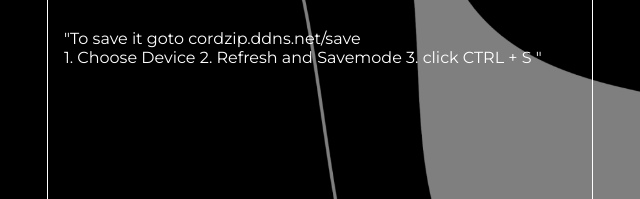
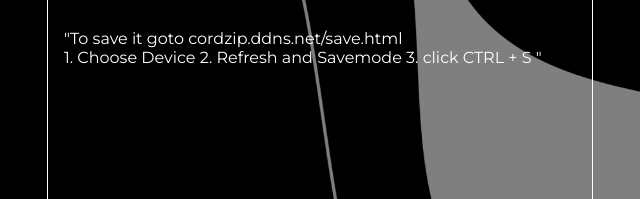
Before and after one commit to catkatwu/cordzip, a plain HTML site: page index.html in a window 1280 px wide. Shown: the part 258-457 px from the top of the page, 640-1280 px from the left. Drawn offline with Linux system fonts and the light colour scheme.

Commit message:
Update index.html

```diff
--- a/index.html
+++ b/index.html
@@ -123,7 +123,7 @@ function resetp() {
 <p class="mid-mt">"Cordzip is owned by Catkatwu Ent</p>
 <p class="">Please Do not Copy Code "</p>
 
-<p class="mid-mt">"To save it goto cordzip.ddns.net/save</p>
+<p class="mid-mt">"To save it goto cordzip.ddns.net/save.html</p>
 <p class="">1. Choose Device 2. Refresh and Savemode 3. click CTRL + S "</p>
     </a>
      </div></div>
@@ -155,7 +155,7 @@ function resetp() {
             <p class="item item-right small-m">● Cordzip is a Online Html Editor</p>
             <p class="item item-right small-m">for many platform like pc, mobile</p>
 
-            <p class="mid-mt">"To save it goto cordzip.ddns.net/save</p>
+            <p class="mid-mt">"To save it goto cordzip.ddns.net/save.html</p>
 <p class="">and click CTRL + S "</p>
 
 
```
